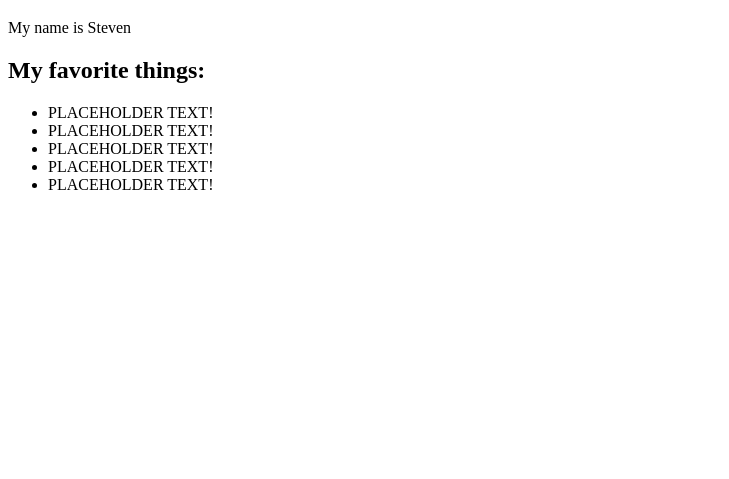
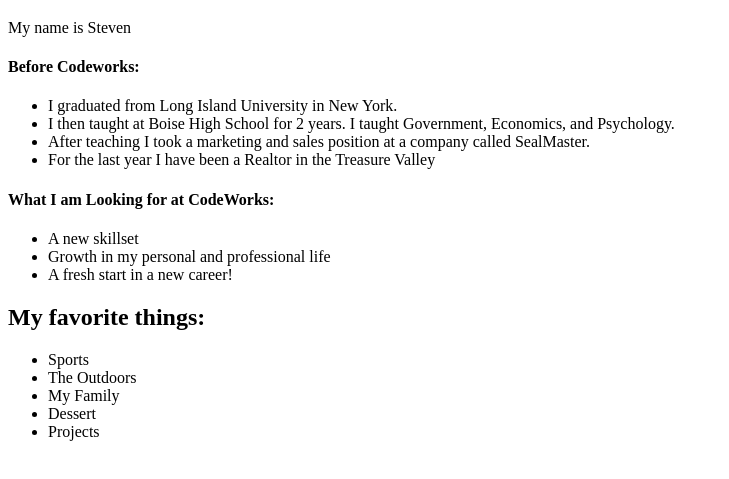
Before and after one commit to sjlaurino/day-1, a plain HTML site: page index.html in a window 1280 px wide. Shown: the part 61-540 px from the top of the page, without its empty margins (0-729 px from the left). Drawn offline with Linux system fonts and the light colour scheme.

Commit message:
Finish Info

```diff
--- a/index.html
+++ b/index.html
@@ -11,13 +11,32 @@
 <body>
     <h1>Hello, World</h1>
     <p>My name is Steven</p>
+    <!-- What I did before codeworks -->
+    <h4>Before Codeworks:</h4>
+    <ul>
+        <li> I graduated from Long Island University in New York.</li>
+        <li> I then taught at Boise High School for 2 years. I taught
+            Government, Economics, and Psychology.</li>
+        <li> After teaching I took a marketing and sales position at a
+            company called SealMaster.</li>
+        <li> For the last year I have been a Realtor in the Treasure Valley</li>
+    </ul>
+
+    <!-- What I hope to get out of this course -->
+    <h4>What I am Looking for at CodeWorks:</h4>
+    <ul>
+        <li>A new skillset</li>
+        <li>Growth in my personal and professional life</li>
+        <li>A fresh start in a new career!</li>
+    </ul>
     <h2>My favorite things:</h2>
     <ul>
-        <li>PLACEHOLDER TEXT!</li>
-        <li>PLACEHOLDER TEXT!</li>
-        <li>PLACEHOLDER TEXT!</li>
-        <li>PLACEHOLDER TEXT!</li>
-        <li>PLACEHOLDER TEXT!</li>
+        <!-- Finish this! -->
+        <li>Sports</li>
+        <li>The Outdoors</li>
+        <li>My Family</li>
+        <li>Dessert</li>
+        <li>Projects</li>
     </ul>
 </body>
 
```
